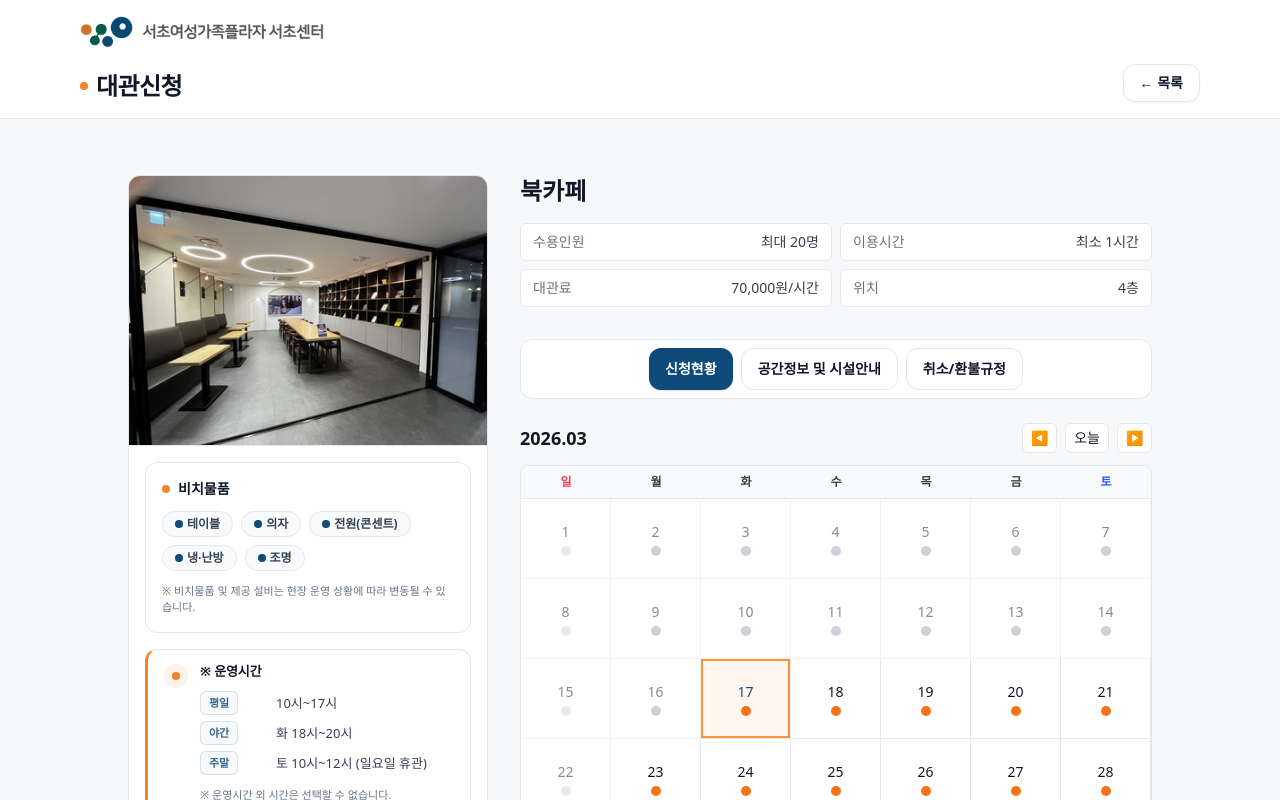
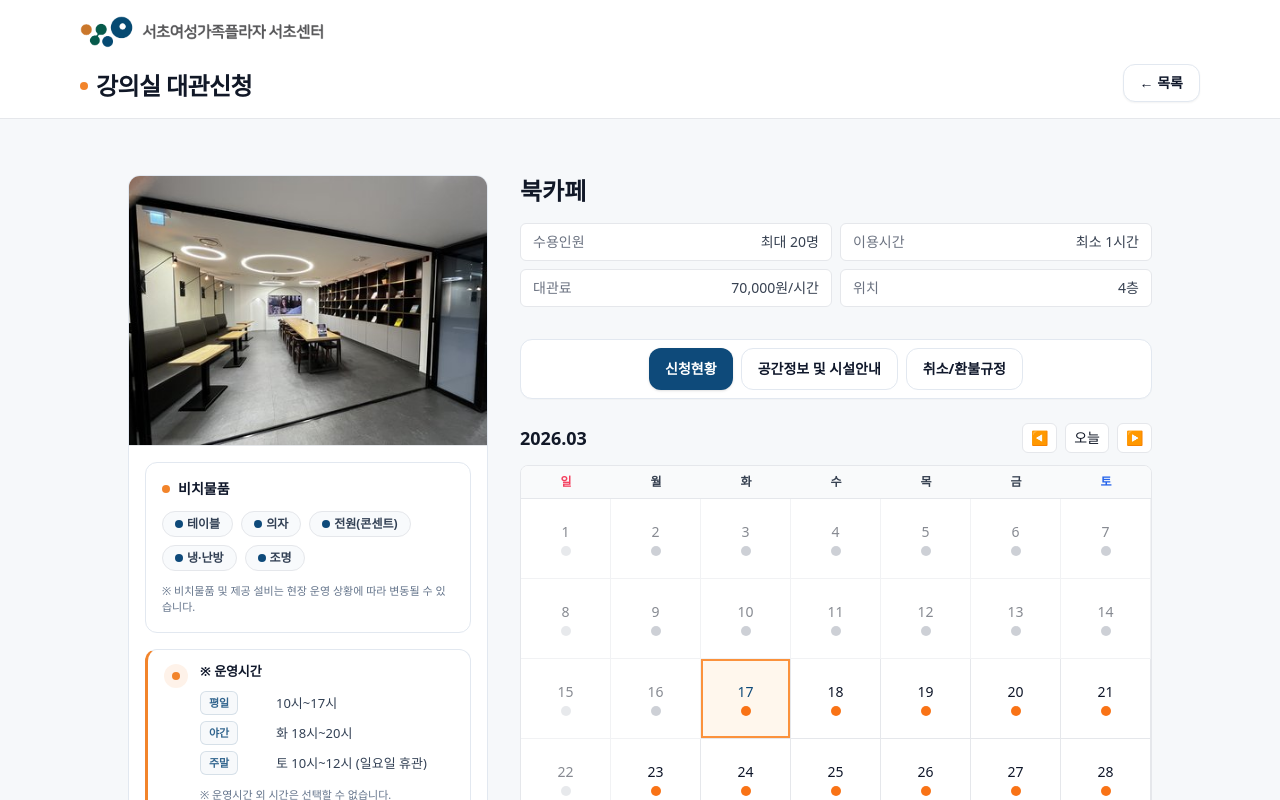
Before and after one commit to seochowomen1/Area-Lental, a Next.js app: page /space/bookcafe in a window 1280 px wide. Shown: the top 800 px of the page. Built offline with nearby package versions, Linux system fonts and the light colour scheme.

Commit message:
fix: 대관신청 페이지 헤더에 공간명 추가
"대관신청" → "강의실 대관신청" / "E-스튜디오 대관신청" / "우리동네 갤러리 대관신청"
으로 변경하여 각 공간 구분이 명확하도록 수정

https://claude.ai/code/session_01GnCTav3E8zZCBuZTj6YWGf

```diff
--- a/app/space/[roomId]/page.tsx
+++ b/app/space/[roomId]/page.tsx
@@ -1,5 +1,5 @@
 import { notFound } from "next/navigation";
-import { ROOMS_BY_ID } from "@/lib/space";
+import { ROOMS_BY_ID, getCategoryLabel, normalizeRoomCategory } from "@/lib/space";
 import SiteHeader from "@/components/SiteHeader";
 import SpaceDetailShell from "@/components/SpaceDetailShell";
 
@@ -16,7 +16,7 @@ export default function SpaceDetailPage({
 
   return (
     <div>
-      <SiteHeader title="대관신청" backHref="/space" backLabel="목록" />
+      <SiteHeader title={`${getCategoryLabel(normalizeRoomCategory(room.category))} 대관신청`} backHref="/space" backLabel="목록" />
 
       <SpaceDetailShell room={room} />
     </div>
```
